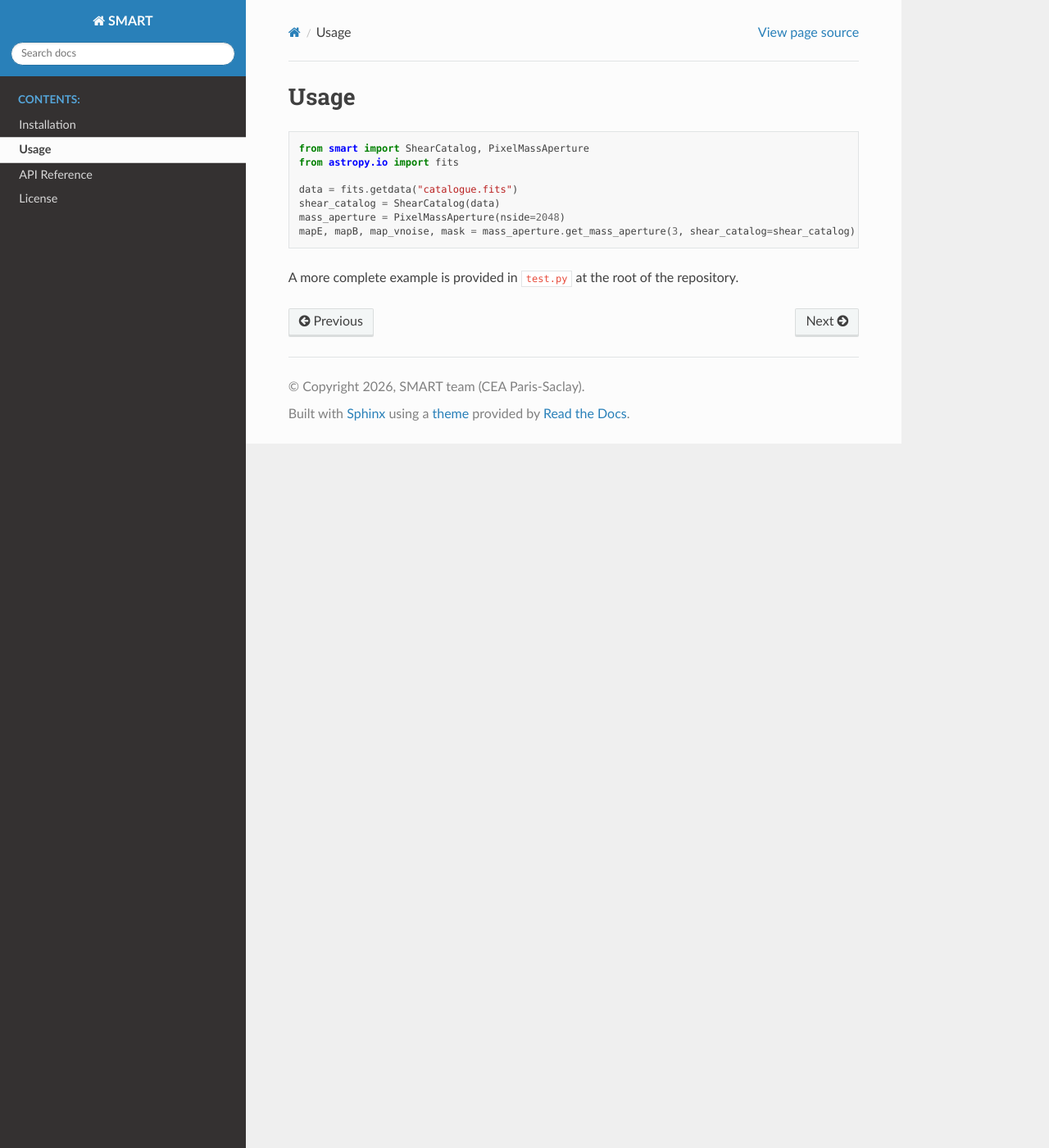
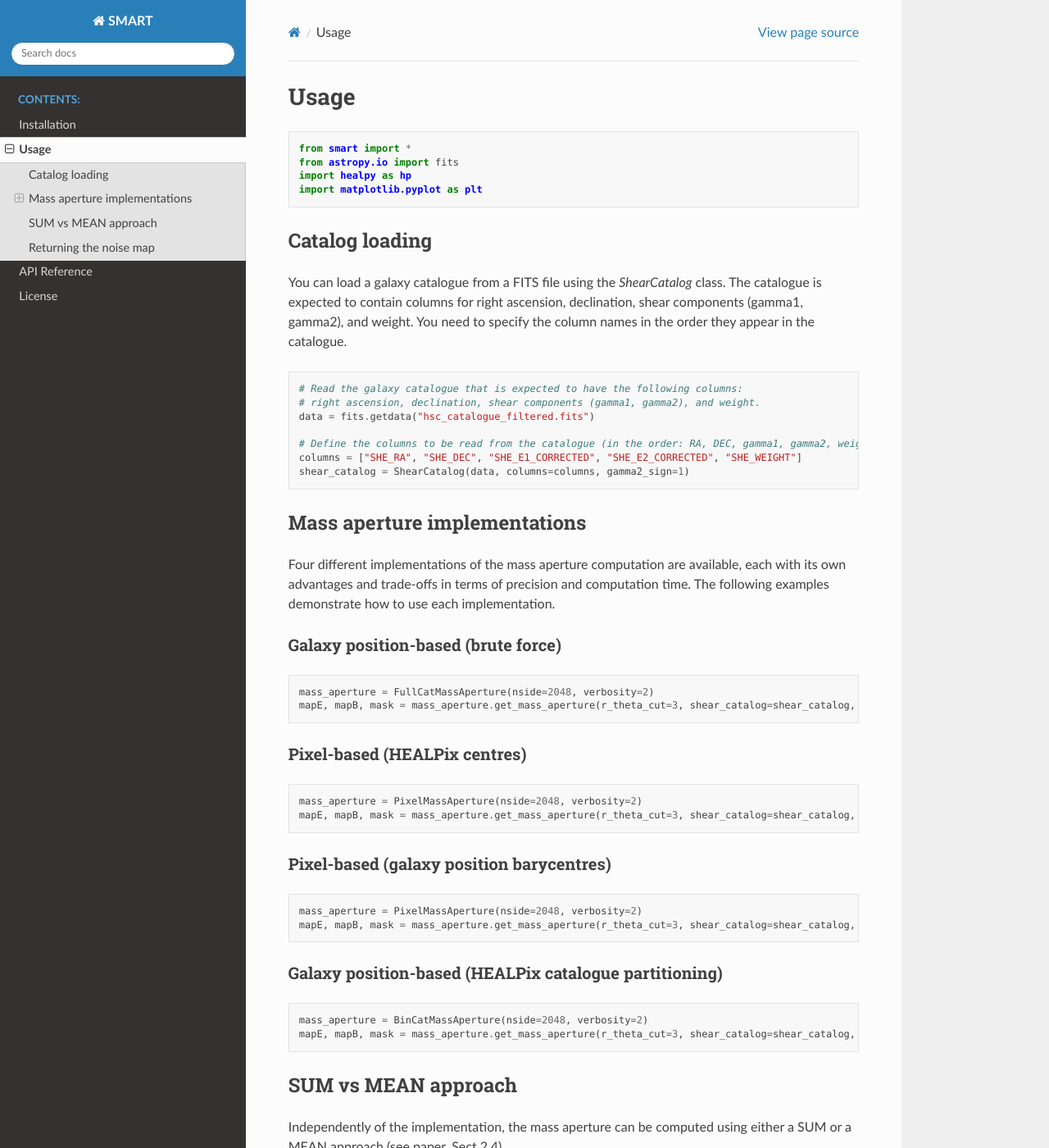
Before and after one commit to cea-lilas/SMART, a Sphinx documentation site: the page built from docs/source/usage.rst, in a window 1280 px wide and 1400 px high. Shown: the whole window at 82% size. Built offline with Sphinx 7.4.7 and the Read the Docs theme 3.1.0, drawn with Linux system fonts in a browser that asks for light colours; some of the changed text lies outside the part shown.

Commit message:
Update doc

```diff
--- a/docs/source/conf.py
+++ b/docs/source/conf.py
@@ -40,3 +40,5 @@ intersphinx_mapping = {
 
 html_theme = "sphinx_rtd_theme"
 html_static_path = ["_static"]
+
+pygments_style = "default"
--- a/docs/source/index.rst
+++ b/docs/source/index.rst
@@ -23,3 +23,8 @@ Indices and tables
 * :ref:`genindex`
 * :ref:`modindex`
 * :ref:`search`
+
+Acknowledgements
+================
+
+If you use the code SMART in any resulting work, we kindly ask you that you cite the following paper: Bezmathernykh et al. 2026 [link]. For any questions and feedback send an email to `Sandrine Pires <mailto:sandrine.pires@cea.fr>`_.
--- a/docs/source/installation.rst
+++ b/docs/source/installation.rst
@@ -1,8 +1,10 @@
 Installation
 ============
 
+The installation of SMART is straightforward. You can install it directly from the GitHub repository using pip. Here are the steps to follow:
+
 .. code-block:: bash
 
-   git clone https://github.com/Igor-Bzk/SMART
+   git clone git@github.com:cea-lilas/SMART.git
    cd SMART
    pip install .
--- a/docs/source/usage.rst
+++ b/docs/source/usage.rst
@@ -3,12 +3,86 @@ Usage
 
 .. code-block:: python
 
-   from smart import ShearCatalog, PixelMassAperture
+   from smart import *
    from astropy.io import fits
+   import healpy as hp
+   import matplotlib.pyplot as plt
 
-   data = fits.getdata("catalogue.fits")
-   shear_catalog = ShearCatalog(data)
-   mass_aperture = PixelMassAperture(nside=2048)
-   mapE, mapB, map_vnoise, mask = mass_aperture.get_mass_aperture(3, shear_catalog=shear_catalog)
 
-A more complete example is provided in ``test.py`` at the root of the repository.
+Catalog loading
+###############
+
+You can load a galaxy catalogue from a FITS file using the `ShearCatalog` class. The catalogue is expected to contain columns for right ascension, declination, shear components (gamma1, gamma2), and weight. You need to specify the column names in the order they appear in the catalogue.
+
+.. code-block:: python
+
+   # Read the galaxy catalogue that is expected to have the following columns:
+   # right ascension, declination, shear components (gamma1, gamma2), and weight.
+   data = fits.getdata("hsc_catalogue_filtered.fits")
+
+   # Define the columns to be read from the catalogue (in the order: RA, DEC, gamma1, gamma2, weight)
+   columns = ["SHE_RA", "SHE_DEC", "SHE_E1_CORRECTED", "SHE_E2_CORRECTED", "SHE_WEIGHT"]
+   shear_catalog = ShearCatalog(data, columns=columns, gamma2_sign=1)
+
+
+Mass aperture implementations
+#############################
+
+Four different implementations of the mass aperture computation are available, each with its own advantages and trade-offs in terms of precision and computation time. The following examples demonstrate how to use each implementation.
+
+Galaxy position-based (brute force)
+***********************************
+
+.. code-block:: python
+
+   mass_aperture = FullCatMassAperture(nside=2048, verbosity=2)
+   mapE, mapB, mask = mass_aperture.get_mass_aperture(r_theta_cut=3, shear_catalog=shear_catalog, return_noise=False)
+
+
+Pixel-based (HEALPix centres)
+*****************************
+
+.. code-block:: python
+
+   mass_aperture = PixelMassAperture(nside=2048, verbosity=2)
+   mapE, mapB, mask = mass_aperture.get_mass_aperture(r_theta_cut=3, shear_catalog=shear_catalog, return_noise=False)
+
+
+Pixel-based (galaxy position barycentres)
+*****************************************
+
+.. code-block:: python
+
+   mass_aperture = PixelMassAperture(nside=2048, verbosity=2)
+   mapE, mapB, mask = mass_aperture.get_mass_aperture(r_theta_cut=3, shear_catalog=shear_catalog, return_noise=False, barycenters=True)
+
+
+Galaxy position-based (HEALPix catalogue partitioning)
+******************************************************
+
+.. code-block:: python
+
+   mass_aperture = BinCatMassAperture(nside=2048, verbosity=2)
+   mapE, mapB, mask = mass_aperture.get_mass_aperture(r_theta_cut=3, shear_catalog=shear_catalog, return_noise=False)
+
+
+SUM vs MEAN approach
+####################
+
+Independently of the implementation, the mass aperture can be computed using either a SUM or a MEAN approach (see paper, Sect 2.4).
+
+By default, the MEAN approach is used. To use the SUM approach, you can set the ``SUM`` parameter to ``True`` when calling the :meth:`get_mass_aperture <smart.MassAperture.MassAperture.MassApertureMap.get_mass_aperture>` method.
+
+.. code-block:: python
+
+   mapE, mapB, mask = mass_aperture.get_mass_aperture(r_theta_cut=3, shear_catalog=shear_catalog, return_noise=False, SUM=True)
+
+
+Returning the noise map
+#######################
+
+The noise map can be returned by setting the ``return_noise`` parameter to ``True`` when calling the :meth:`get_mass_aperture <smart.MassAperture.MassAperture.MassApertureMap.get_mass_aperture>` method.
+
+.. code-block:: python
+
+   mapE, mapB, map_vnoise, mask = mass_aperture.get_mass_aperture(r_theta_cut=3, shear_catalog=shear_catalog, return_noise=True)
```
